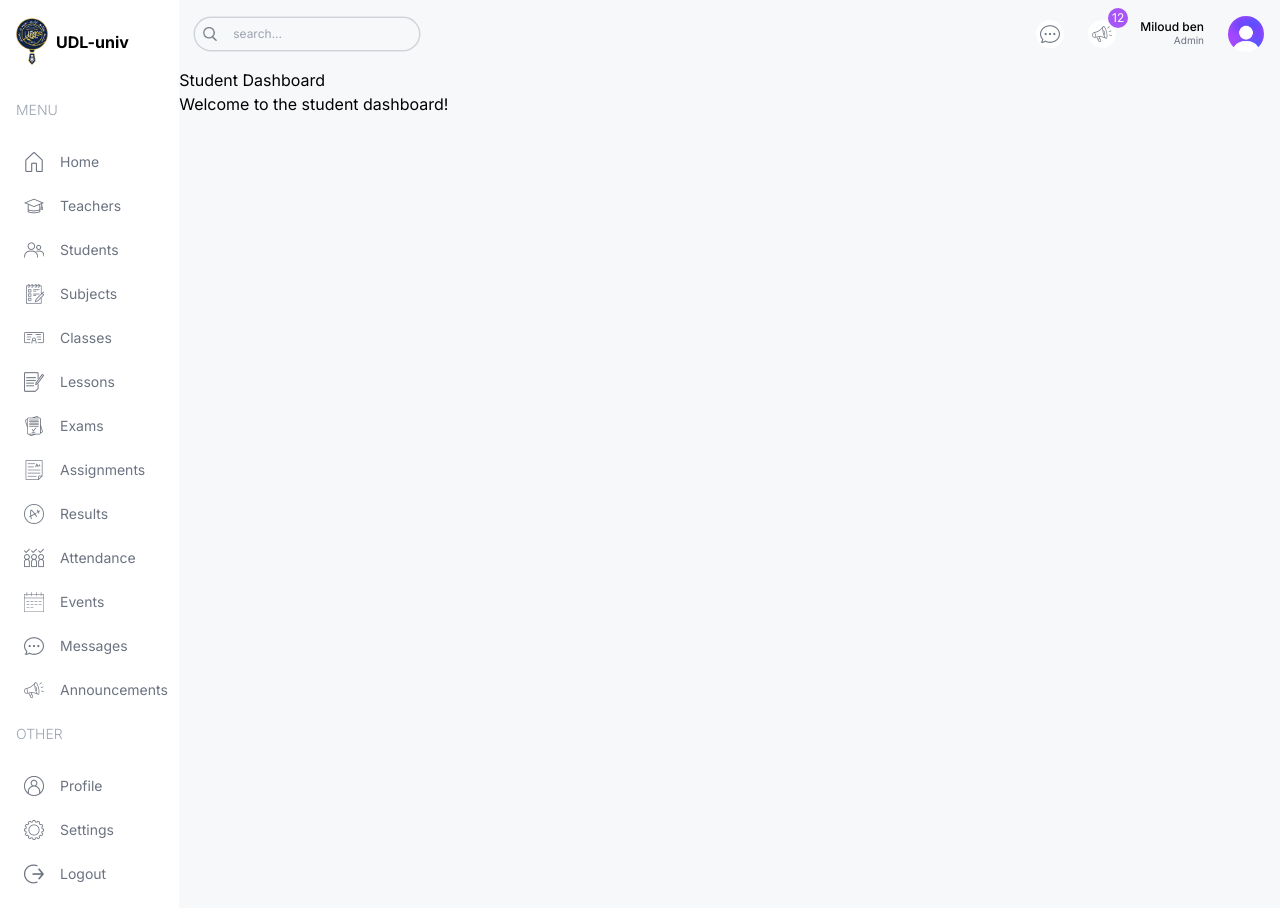
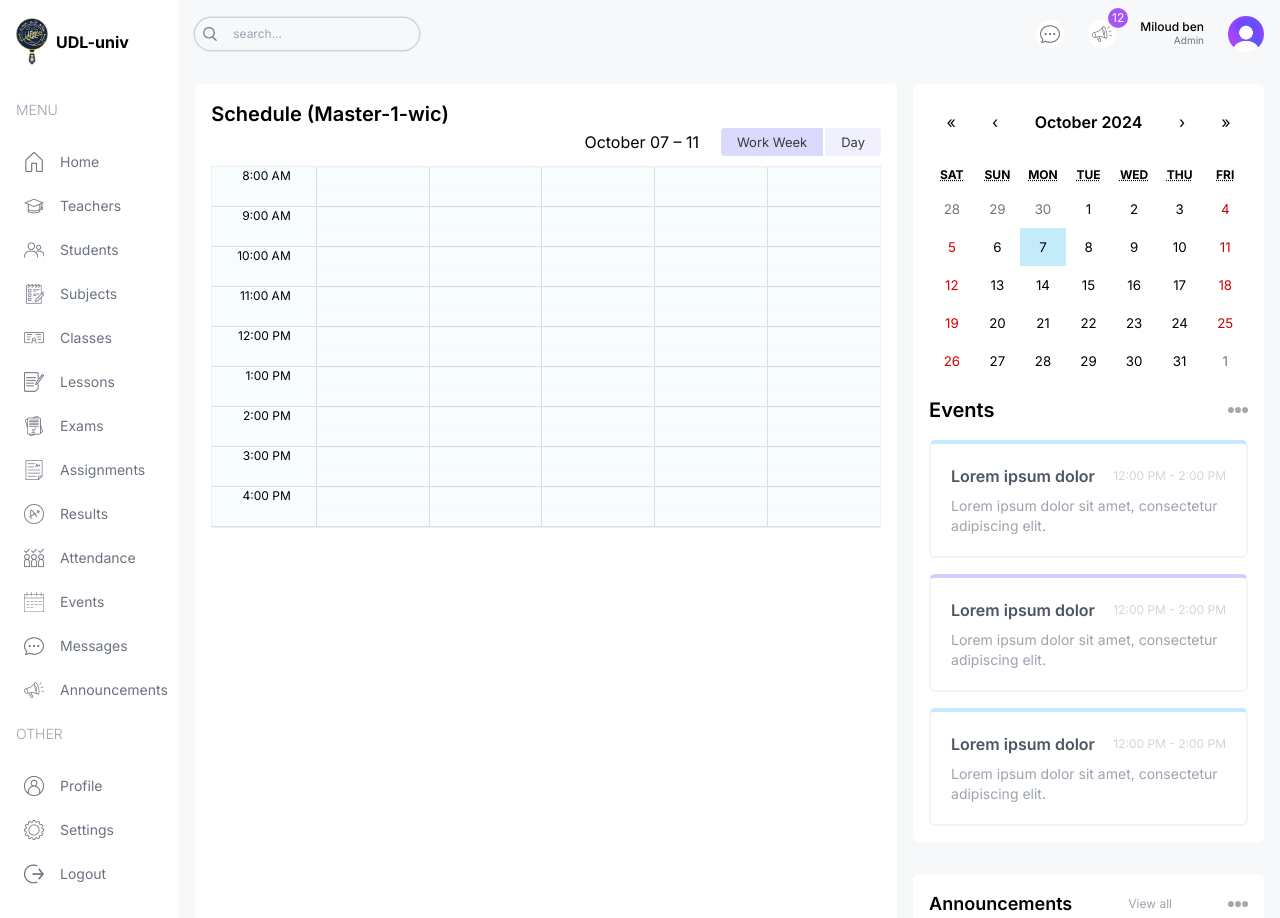
Before and after one commit to Miloud73/Shool-managment-dashboard, a Next.js app: page /student in a window 1280 px wide. Shown: the top 918 px of the page. Built offline with nearby package versions, Linux system fonts and the light colour scheme.

Commit message:
implement calander section

```diff
--- a/package.json
+++ b/package.json
@@ -11,8 +11,11 @@
   "dependencies": {
     "next": "14.2.14",
     "react": "^18",
+    "react-big-calendar": "^1.15.0",
+    "react-calendar": "^5.0.0",
     "react-dom": "^18",
-    "recharts": "^2.12.7"
+    "recharts": "^2.12.7",
+    "xlsx": "^0.18.5"
   },
   "devDependencies": {
     "@types/node": "^20",
--- a/src/app/(dashboard)/admin/page.tsx
+++ b/src/app/(dashboard)/admin/page.tsx
@@ -1,5 +1,7 @@
+import Announcement from "@/components/Announcement";
 import AttendenceCharts from "@/components/AttendenceCharts";
 import CountCharts from "@/components/CountCharts";
+import EventCalender from "@/components/EventCalender";
 import FinanceCharts from "@/components/FinanceCharts";
 import UserCard from "@/components/UserCard";
 import type { Metadata } from "next";
@@ -33,7 +35,10 @@ const AdminPage = () => {
         </div>
       </div>
       {/* RIGHT SIDE */}
-      <div className="w-full lg:w-1/3 ">RIGHT</div>
+      <div className="w-full lg:w-1/3 flex flex-col gap-8  rounded-full">
+        <EventCalender/>
+        <Announcement/>
+      </div>
     </div>
   );
 };
--- a/src/app/(dashboard)/student/page.tsx
+++ b/src/app/(dashboard)/student/page.tsx
@@ -1,5 +1,9 @@
 import type { Metadata } from "next";
 import React from "react";
+import Announcement from "@/components/Announcement";
+import EventCalender from "@/components/EventCalender";
+import BigCalender from "@/components/BigCalender";
+
 export const metadata: Metadata = {
   title: " Student | Dashborad",
   description: "This is the student dashboard",
@@ -7,9 +11,19 @@ export const metadata: Metadata = {
 
 const StudentPage = () => {
   return (
-    <div>
-      <h1>Student Dashboard</h1>
-      <p>Welcome to the student dashboard!</p>
+    <div className="p-4 flex gap-4 flex-col xl:flex-row">
+      {/* LEFt SIDE */}
+      <div className="w-full lg:w-2/3 ">
+        <div className="h-full bg-white p-4 rounded-md">
+          <h1 className="text-xl font-semibold">Schedule (Master-1-wic)</h1>
+          <BigCalender/>
+        </div>
+      </div>
+      {/* RIGHT SIDE */}
+      <div className="w-full xl:w-1/3 flex flex-col gap-8  rounded-full">
+        <EventCalender />
+        <Announcement />
+      </div>
     </div>
   );
 };
--- a/src/app/globals.css
+++ b/src/app/globals.css
@@ -102,7 +102,7 @@
   background-color: #fdf2fb !important;
 }
 
-.rbc-event-label{
+.rbc-event-label {
   color: gray !important;
   margin-bottom: 5px;
 }
--- /dev/null
+++ b/src/components/Announcement.tsx
@@ -0,0 +1,28 @@
+import Image from "next/image";
+import React from "react";
+
+const Announcement = () => {
+  return (
+    <div className="bg-white p-4 rounded-md">
+      <div className="flex items-center justify-between">
+        <h1 className="text-lg font-semibold">Announcements</h1>
+        <span className="text-xs text-gray-400">View all</span>
+        <Image src="/moreDark.png" alt="moreDark icon" width={20} height={20} />
+      </div>
+      <div className="bg-lamaSkyLight rounded-md p-4">
+        <div className="flex items-center justify-between">
+          <h2 className="font-medium">Lorem ipsum dolor sit</h2>
+          <span className="text-xs text-gray-400 bg-white rounded-md px-1 py-1">
+            2025-01-01
+          </span>
+        </div>
+        <p className="text-sm text-gray-400 mt-1">
+          Lorem ipsum dolor sit amet consectetur adipisicing elit. Voluptatum,
+          expedita. Rerum, quidem facilis?
+        </p>
+      </div>
+    </div>
+  );
+};
+
+export default Announcement;
--- /dev/null
+++ b/src/components/BigCalender.tsx
@@ -0,0 +1,33 @@
+"use client";
+import React, { useState } from "react";
+import { Calendar, momentLocalizer, View, Views } from "react-big-calendar";
+import moment from "moment";
+import { calendarEvents } from "@/lib/data";
+import "react-big-calendar/lib/css/react-big-calendar.css";
+const localizer = momentLocalizer(moment);
+
+const BigCalender = () => {
+  const [view, setView] = useState<View>(Views.WORK_WEEK);
+
+  const handleOnChangeView = (selectedView: View) => {
+    setView(selectedView);
+  };
+  return (
+    <div>
+      <Calendar
+        localizer={localizer}
+        events={calendarEvents}
+        startAccessor="start"
+        endAccessor="end"
+        views={["work_week", "day"]}
+        view={view}
+        style={{ height: "98%" }}
+        onView={handleOnChangeView}
+        min={new Date(2025, 1, 0, 8, 0, 0)}
+        max={new Date(2025, 1, 0, 17, 0, 0)}
+      />
+    </div>
+  );
+};
+
+export default BigCalender;
--- /dev/null
+++ b/src/components/EventCalender.tsx
@@ -0,0 +1,58 @@
+"use client";
+import Image from "next/image";
+import React, { useState } from "react";
+import Calendar from "react-calendar";
+import "react-calendar/dist/Calendar.css";
+
+type ValuePiece = Date | null;
+
+type Value = ValuePiece | [ValuePiece, ValuePiece];
+const events = [
+  {
+    id: 1,
+    title: "Lorem ipsum dolor",
+    time: "12:00 PM - 2:00 PM",
+    description: "Lorem ipsum dolor sit amet, consectetur adipiscing elit.",
+  },
+  {
+    id: 2,
+    title: "Lorem ipsum dolor",
+    time: "12:00 PM - 2:00 PM",
+    description: "Lorem ipsum dolor sit amet, consectetur adipiscing elit.",
+  },
+  {
+    id: 3,
+    title: "Lorem ipsum dolor",
+    time: "12:00 PM - 2:00 PM",
+    description: "Lorem ipsum dolor sit amet, consectetur adipiscing elit.",
+  },
+];
+
+const EventCalender = () => {
+  const [value, onChange] = useState<Value>(new Date());
+  return (
+    <div className="bg-white p-4 rounded-md">
+      <Calendar onChange={onChange} value={value} calendarType="islamic" />
+      <div className="flex items-center justify-between">
+        <h1 className="text-xl font-semibold my-4">Events</h1>
+        <Image src="/moreDark.png" alt="" width={20} height={20} />
+      </div>
+      <div className="flex flex-col gap-4">
+        {events.map((event) => (
+          <div
+            className="p-5 rounded-md border-2 border-gray-100 border-t-4 odd:border-t-lamaSky even:border-t-lamaPurple"
+            key={event.id}
+          >
+            <div className="flex items-center justify-between">
+              <h1 className="font-semibold text-gray-600">{event.title}</h1>
+              <span className="text-gray-300 text-xs">{event.time}</span>
+            </div>
+            <p className="mt-2 text-gray-400 text-sm">{event.description}</p>
+          </div>
+        ))}
+      </div>
+    </div>
+  );
+};
+
+export default EventCalender;
--- a/src/lib/data.ts
+++ b/src/lib/data.ts
@@ -921,8 +921,8 @@ export const calendarEvents = [
   {
     title: "Math",
     allDay: false,
-    start: new Date(2024, 7, 12, 8, 0),
-    end: new Date(2024, 7, 12, 8, 45),
+    start: new Date(2024, 10, 10, 8, 0),
+    end: new Date(2024, 10, 12, 8, 45),
   },
   {
     title: "English",
```
Also changed, not shown: 2 other files (tests, documents, lock files or other folders).
